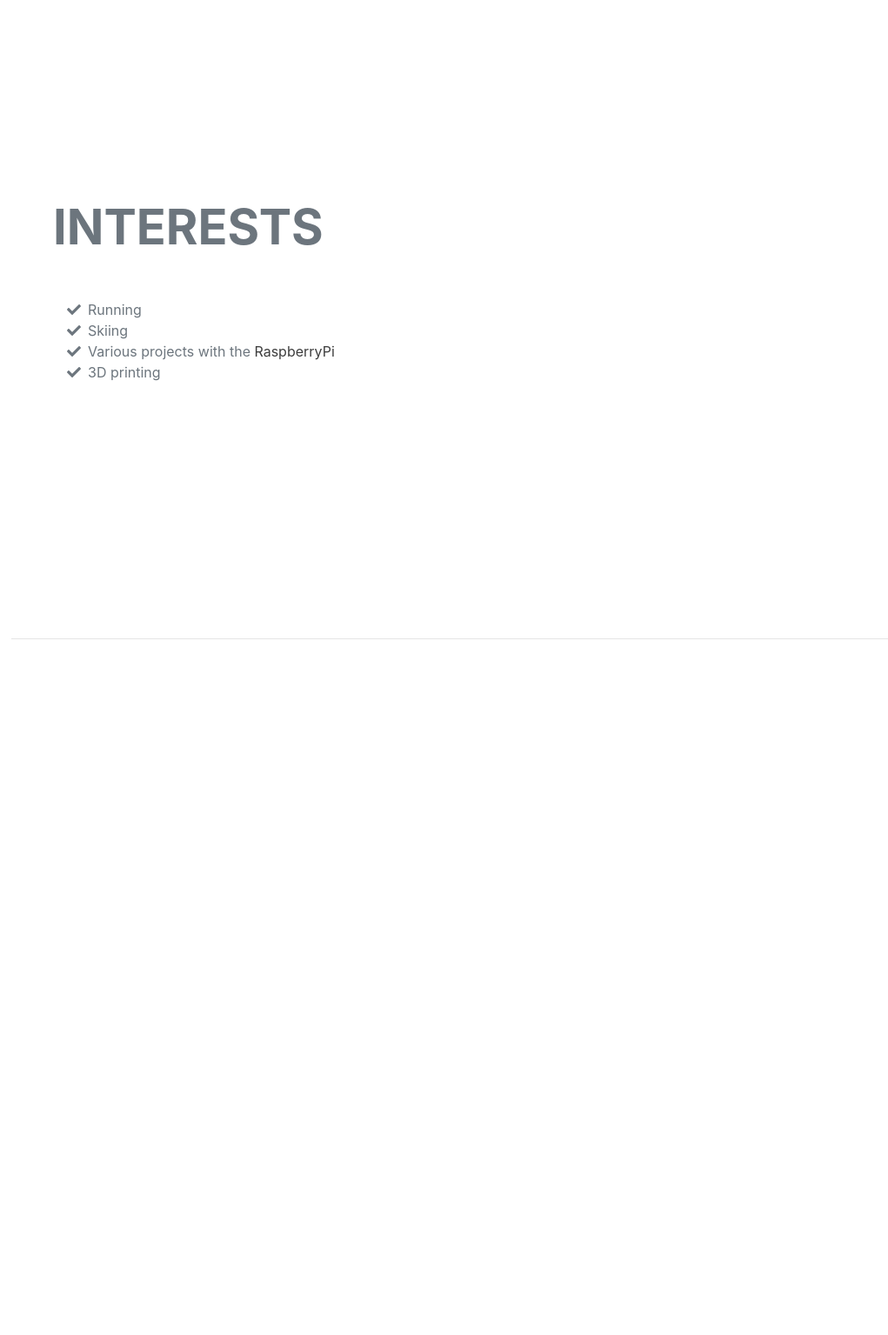
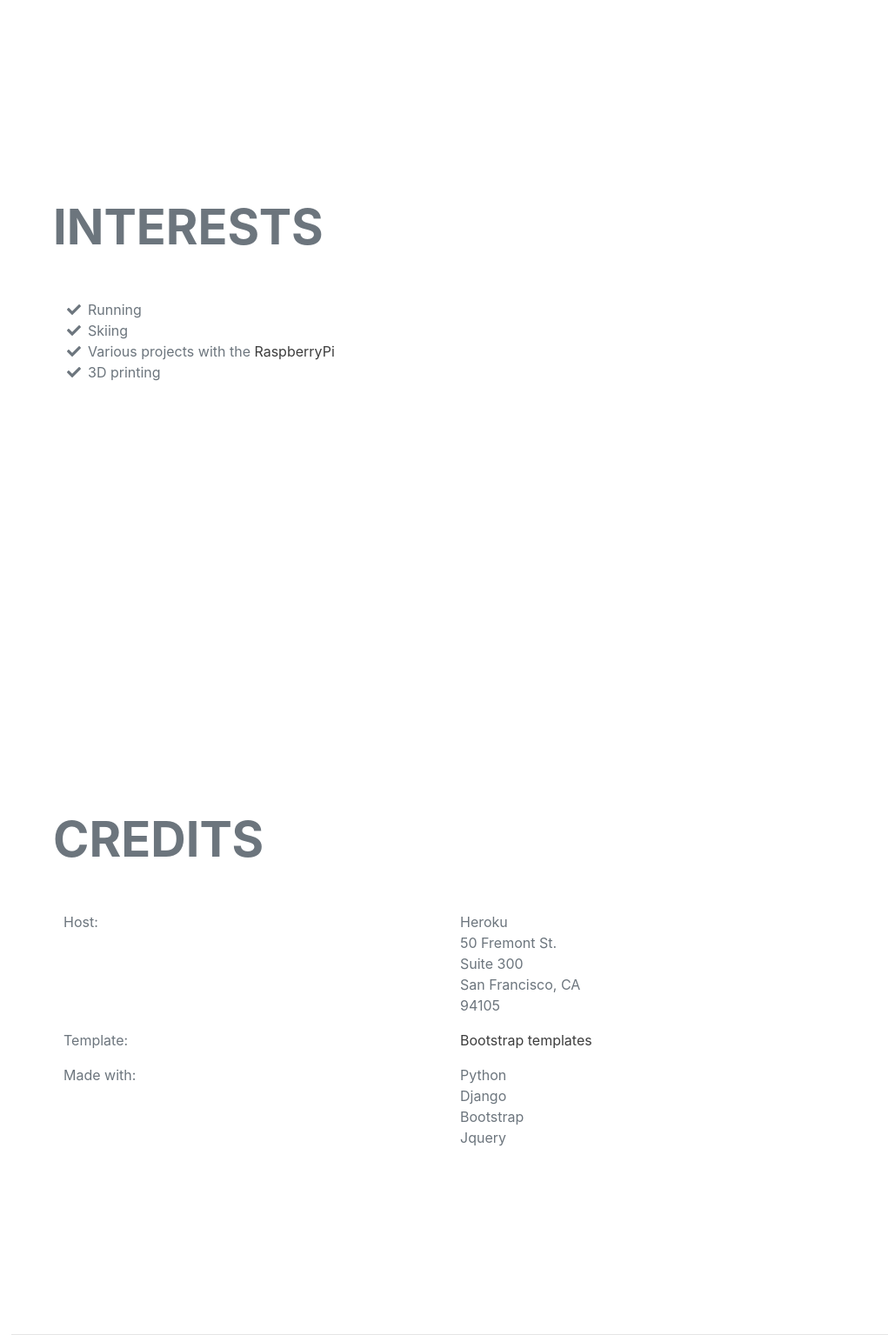
Before and after one commit to Vincent74230/resume, a Django app: page / in a window 1280 px wide. Shown: the part 3640-5175 px from the top of the page at 87% size, without its empty margins (259-1280 px from the left). Before the commit the page ends 4375 px from the top, so only its background shows below. Run offline with Django 3.2, Linux system fonts and the light colour scheme; some libraries are stand-ins or nearby versions; some web fonts are replaced.

Commit message:
ADDED 'credits' section in english part

```diff
--- a/vincentResume/templates/vincentResume/index.html
+++ b/vincentResume/templates/vincentResume/index.html
@@ -31,6 +31,7 @@
                     <li class="nav-item"><a class="nav-link js-scroll-trigger" href="#experience">Experience</a></li>
                     <li class="nav-item"><a class="nav-link js-scroll-trigger" href="#education">Education</a></li>
                     <li class="nav-item"><a class="nav-link js-scroll-trigger" href="#interests">Interests</a></li>
+                    <li class="nav-item"><a class="nav-link js-scroll-trigger" href="#credits">Credits</a></li>
                 </ul>
             </div>
         </nav>
@@ -233,6 +234,45 @@
                 </ul>
                 </div>
             </section>
+            <!--Credits-->
+            <section class="resume-section" id="credits">
+                <div class="resume-section-content">
+                    <h2 class="mb-5">Credits</h2>
+                        <div class="container ">
+                            <div class="row">
+                                <div class="col-lg-6">
+                                    <p>Host:</p>
+                                </div>
+                                <div class="col-lg-6">
+                                    <p>Heroku </br>
+                                    50 Fremont St.</br>
+                                    Suite 300</br>
+                                    San Francisco, CA</br>
+                                    94105</p>
+                                </div>
+                            </div>
+                            <div class="row">
+                                <div class="col-lg-6">
+                                    <p>Template:</p>
+                                </div>
+                                <div class="col-lg-6">
+                                    <a href="https://startbootstrap.com/themes/creative/">Bootstrap templates</a>
+                                </div>
+                            </div>
+                                <div class="row">
+                                <div class="col-lg-6">
+                                    <p>Made with:</p>
+                                </div>
+                                <div class="col-lg-6">
+                                    <p>Python </br>
+                                    Django</br>
+                                    Bootstrap</br>
+                                    Jquery</br></p>
+                                </div>
+                            </div>
+                        </div>
+                </div>
+            </section>
             <hr class="m-0" />
         </div>
         <!-- Bootstrap core JS-->
```
